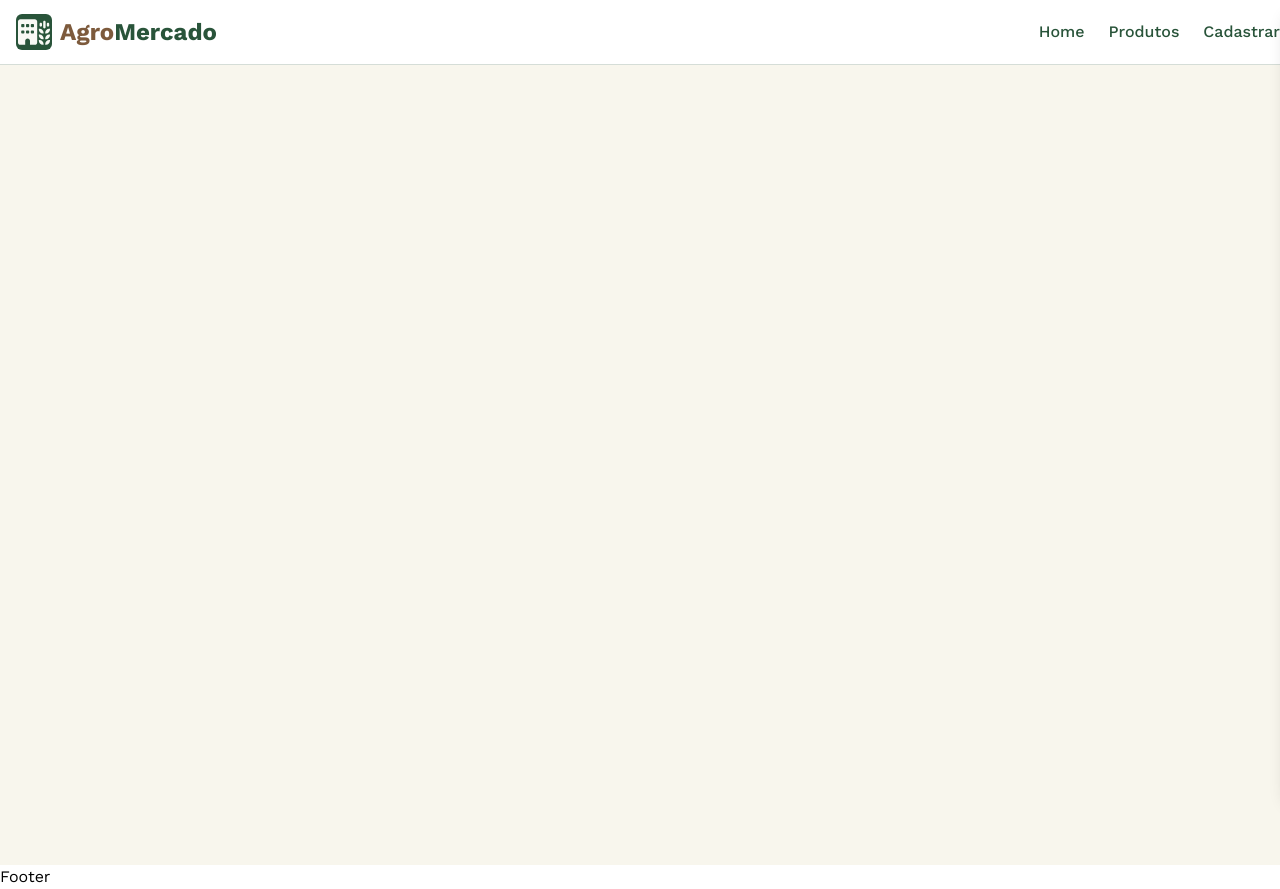
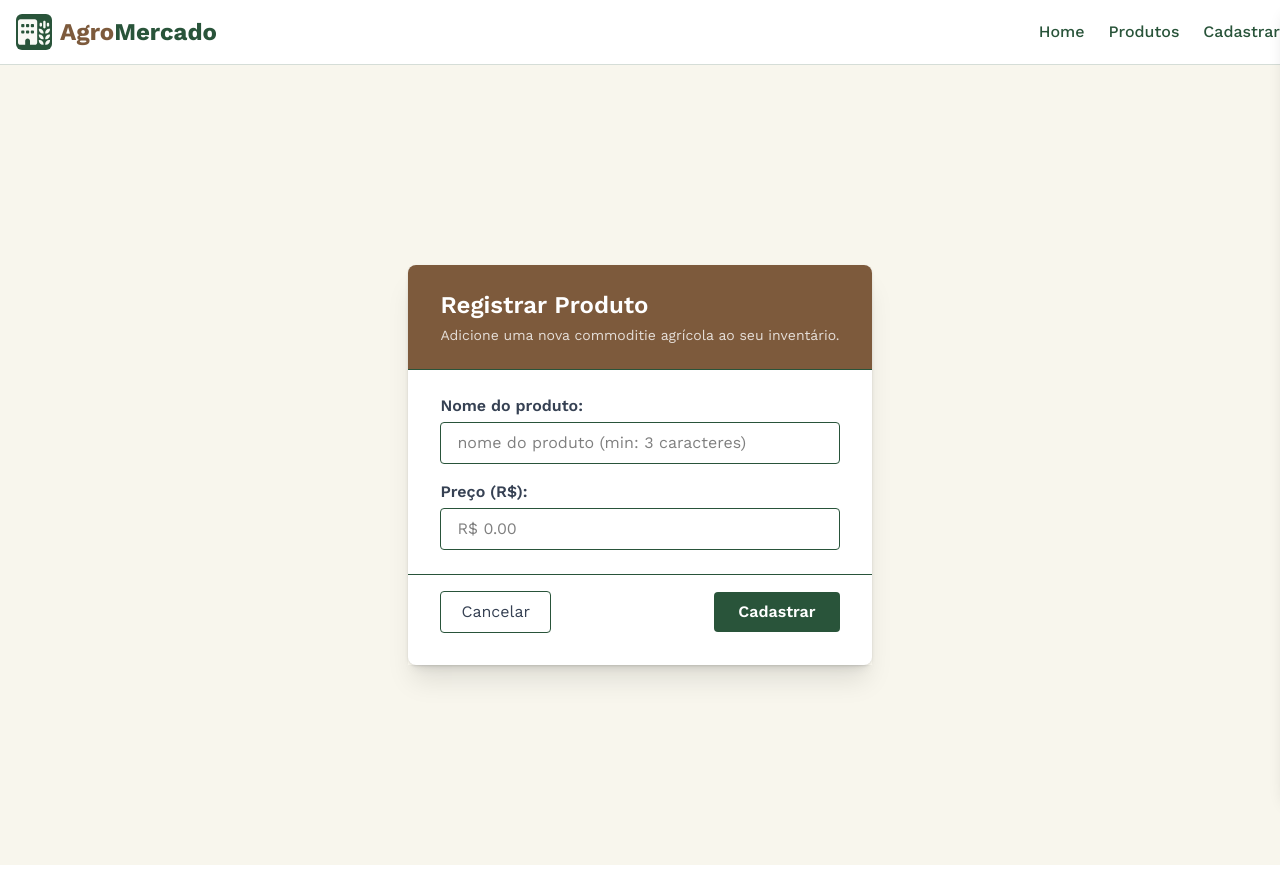
Before and after one commit to RyannMagalhaes/AgroMercadoGerenciador, a React (Vite) app: page /products/register in a window 1280 px wide. After the commit the page ends 865 px from the top, so only its background shows below. Built offline with nearby package versions, Linux system fonts and the light colour scheme.

Commit message:
[FEAT] implementacao visual da tela de registro de produtos

```diff
--- a/src/assets/components/presentation-section.tsx
+++ b/src/assets/components/presentation-section.tsx
@@ -39,7 +39,7 @@ function PresentationSection() {
 
           {/* Conteúdo da direita */}
           <div className="flex-1 flex items-center justify-center rounded-lg shadow-md p-6 border-[#d4cdb0] border-1">
-            <div className="bg-[#d4cdb0] p-6 rounded-xl shadow-lg">
+            <div className="bg-[#7D5A3C] p-6 rounded-xl shadow-lg">
               <div className="bg-white p-6 rounded-lg shadow-md text-center ">
                 <div className="mb-4">
                   <div className="w-14 h-14 mx-auto bg-[#e6ece7] rounded-full flex items-center justify-center">
--- a/src/assets/pages/products-register/products-register.tsx
+++ b/src/assets/pages/products-register/products-register.tsx
@@ -1,13 +1,68 @@
-
-
 function ProductsRegister() {
   return (
     <>
-      <section className="bg-[#f8f6ed] h-screen">
-
+      <section className="bg-[#f8f6ed] min-h-screen w-full flex items-center justify-center">
+        <div className="bigger-container flex flex-col max-w-[60vw] mx-auto shadow-xl">
+          <form className="bg-white rounded-lg shadow p-8  mx-auto">
+            <div className="bg-[#7D5A3C] rounded-t-lg -mx-8 -mt-8 px-8 py-6 mb-6 border-b border-[#29543A] flex-col justify-center">
+              <h2 className="text-2xl font-semibold text-white mb-1">
+                Registrar Produto
+              </h2>
+              <p className="text-[#FFFFFF] text-sm opacity-80">
+                Adicione uma nova commoditie agrícola ao seu inventário.
+              </p>
+            </div>
+            <div className="mb-4">
+              <label
+                className="block text-gray-700 font-semibold mb-1"
+                htmlFor="productName"
+              >
+                Nome do produto:
+              </label>
+              <input
+                id="productName"
+                type="text"
+                placeholder="nome do produto (min: 3 caracteres)"
+                className="w-full px-4 py-2 border border-[#29543A] rounded"
+                maxLength={20}
+              />
+            </div>
+            <div className="mb-6">
+              <label
+                className="block text-gray-700 font-semibold mb-1"
+                htmlFor="price"
+              >
+                Preço (R$):
+              </label>
+              <input
+                id="price"
+                type="text"
+                placeholder="R$ 0.00"
+                className="w-full px-4 py-2 border border-[#29543A] rounded"
+                name="price"
+              />
+            </div>
+            <div className="flex flex-col sm:flex-row justify-between items-center border-t border-[#29543A]  pt-4 -mx-8 px-8">
+              <button
+                type="button"
+                className="px-5 py-2 w-full sm:w-auto border border-[#29543A] rounded text-gray-700 hover:bg-gray-100 transition"
+                title="Cancelar"
+              >
+                Cancelar
+              </button>
+              <button
+                type="submit"
+                className="px-6 my-3 sm:my-0 w-full sm:w-auto py-2 bg-[#29543A] text-white rounded font-semibold hover:bg-green-800 transition"
+                title="Cadastrar produto"
+              >
+                Cadastrar
+              </button>
+            </div>
+          </form>
+        </div>
       </section>
     </>
-  )
+  );
 }
 
-export default ProductsRegister
+export default ProductsRegister;
--- a/src/main.tsx
+++ b/src/main.tsx
@@ -15,6 +15,5 @@ createRoot(document.getElementById("root")!).render(
       <Route path="/products" element={<ProductsView />} />
       <Route path="/products/register" element={<ProductsRegister />} />
     </Routes>
-    <Footer/>
   </BrowserRouter>
 );
```
Also changed, not shown: src/assets/pages/products-view/products-view.tsx (line endings or trailing spaces).
